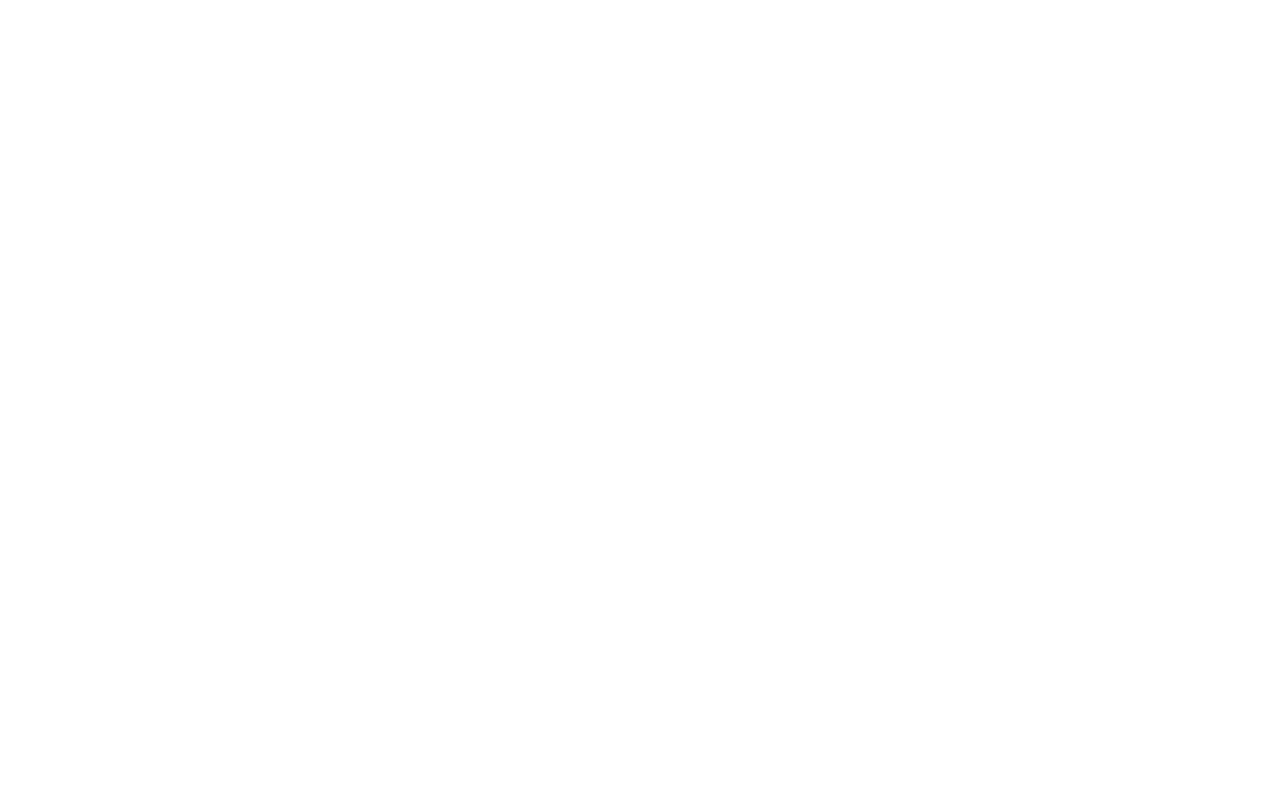
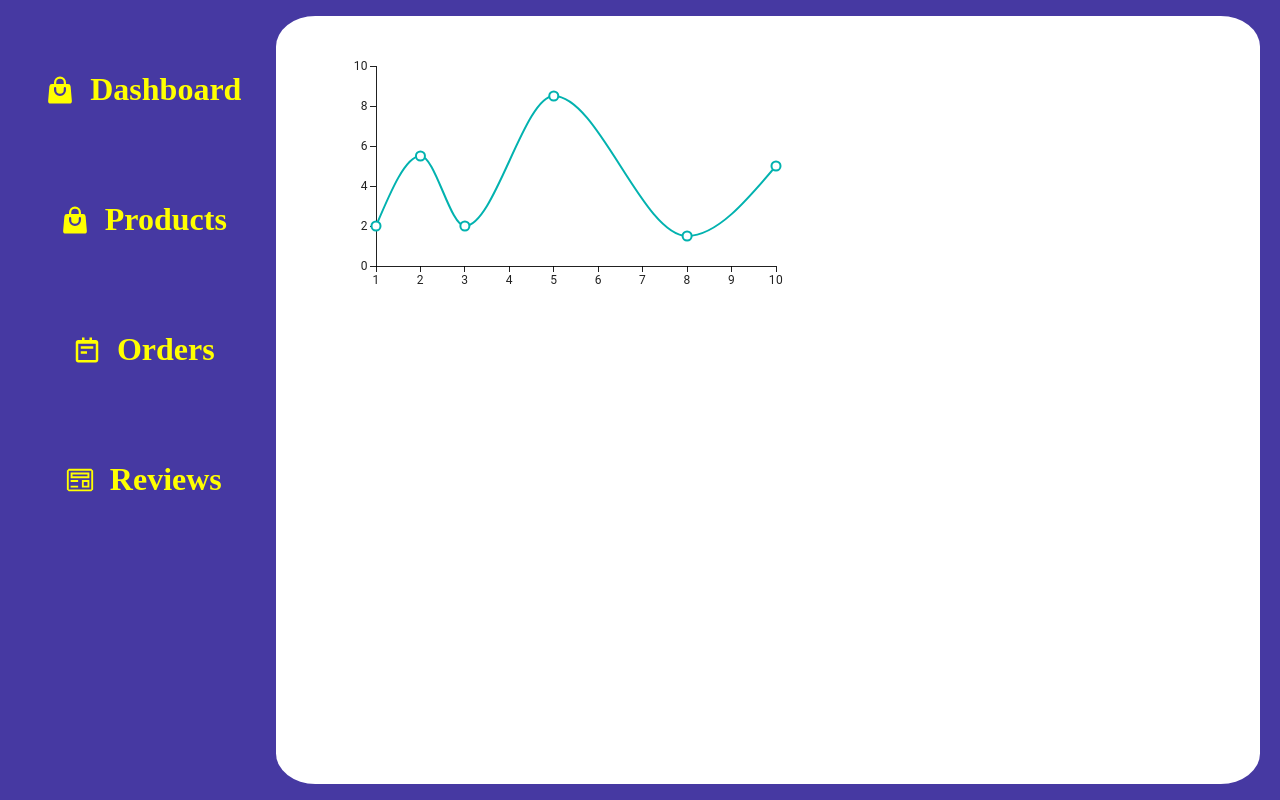
Before and after one commit to alisaghir1/rayn-look-frontend, a React (Vite) app in the folder Rayn-look/: page /Admin in a window 1280 px wide. Before the commit this address had no page. Built offline with nearby package versions, Linux system fonts and the light colour scheme.

Commit message:
finished the basic design of the dashboard

```diff
--- a/Rayn-look/package.json
+++ b/Rayn-look/package.json
@@ -10,9 +10,12 @@
     "preview": "vite preview"
   },
   "dependencies": {
+    "@mui/x-charts": "^6.19.1",
+    "@mui/x-data-grid": "^6.19.1",
     "axios": "^1.6.5",
     "react": "^18.2.0",
     "react-dom": "^18.2.0",
+    "react-icons": "^5.0.1",
     "react-router-dom": "^6.21.2"
   },
   "devDependencies": {
--- a/Rayn-look/src/App.jsx
+++ b/Rayn-look/src/App.jsx
@@ -1,5 +1,6 @@
 import './App.css'
-import { BrowserRouter, Routes, Route, navigate } from 'react-router-dom'
+import { BrowserRouter, Routes, Route, Navigate } from 'react-router-dom'
+import AdminDashboard from './assets/Admin/AdminDashboard'
 
 
 const Layout = () => {
@@ -14,13 +15,14 @@ function App() {
   return (
     <BrowserRouter>
     <Routes>
-      <Route path='/' element={Layout}>
+      <Route path='/' element={<Layout />}>
         <Route />
         <Route />
         <Route />
         <Route />
         <Route />
       </Route>
+      <Route path='/Admin' element={< AdminDashboard/>}></Route>
     </Routes>
     </BrowserRouter>
   )
--- /dev/null
+++ b/Rayn-look/src/assets/Admin/AdminDashboard.css
@@ -0,0 +1,52 @@
+/* @import url("https://fonts.googleapis.com/css2?family=Signika:wght@400;700&display=swap"); */
+
+body {
+  margin: 0;
+  padding: 0;
+}
+
+.Admin-Dashboard {
+  width: 100vw;
+  height: 100vh;
+  background-color: #4639A2;
+  display: grid;
+  grid-template-columns: 20% 80%;
+}
+
+.Admin-sidebar {
+  display: flex;
+  flex-direction: column;
+  color: #ffff00;
+  width: 90%;
+  margin-left: auto;
+  margin-top: 50px;
+  align-items: center;
+  gap: 50px;
+  /* font-family: Signika; */
+}
+
+.Admin-sidebar-section {
+  display: flex;
+  align-items: center;
+  gap: 10px;
+  cursor: pointer
+}
+.Admin-icons {
+  width: 40px;
+  height: 30px;
+}
+
+.Admin-Display {
+  width: 96%;
+  height: 96%;
+  margin: auto;
+  background-color: white;
+  border-radius: 4%;
+}
+
+
+
+.Admin-display-container{
+    width: 90%;
+    margin: auto;
+}
--- /dev/null
+++ b/Rayn-look/src/assets/Admin/AdminDashboard.jsx
@@ -0,0 +1,105 @@
+import './AdminDashboard.css'
+import { HiMiniShoppingBag } from "react-icons/hi2";
+import { BiNotepad } from "react-icons/bi";
+import { VscPreview } from "react-icons/vsc";
+import { useState } from 'react';
+import AdminHome from './adminhome/adminhome'
+import Adminproducts from './adminproducts/adminproducts';
+import Adminorders from './adminorders/adminorders';
+import Adminreviews from './adminreviews/adminreviews';
+const AdminDashboard = () => {
+
+
+
+    const [selectedComponent, setSelectedComponent] = useState('Dashboard');
+
+    const handleSidebarClick = (component) => {
+      setSelectedComponent(component);
+    };
+
+    const renderSelectedComponent = () => {
+      switch (selectedComponent) {
+        case 'Dashboard':
+          return <AdminHome />;
+        case 'Products':
+            return <Adminproducts />;
+        case 'Orders':
+            return <Adminorders />;
+        case 'Reviews':
+            return <Adminreviews />;
+        default:
+          return null;
+      }
+    };
+
+
+
+
+
+
+
+
+
+return (
+
+<div className="Admin-Dashboard">
+
+
+<div className="Admin-sidebar">
+
+<div className='Admin-sidebar-section' onClick={() => handleSidebarClick('Dashboard')}>
+        <HiMiniShoppingBag className="Admin-icons"/>
+<h1>Dashboard</h1>
+</div>
+
+
+
+    <div className='Admin-sidebar-section' onClick={() => handleSidebarClick('Products')}>
+        <HiMiniShoppingBag className="Admin-icons"/>
+<h1>Products</h1>
+</div>
+
+
+
+<div className='Admin-sidebar-section' onClick={() => handleSidebarClick('Orders')}>
+
+<BiNotepad className="Admin-icons"/>
+<h1>Orders</h1>
+</div>
+
+
+
+<div className='Admin-sidebar-section' onClick={() => handleSidebarClick('Reviews')}>
+
+<VscPreview className="Admin-icons"/>
+<h1>Reviews</h1>
+</div>
+
+</div>
+
+
+
+
+<div className="Admin-Display">{renderSelectedComponent()}</div>
+
+
+
+
+
+
+
+
+</div>
+
+
+
+)
+
+
+
+
+
+}
+
+
+export default AdminDashboard
--- /dev/null
+++ b/Rayn-look/src/assets/Admin/adminhome/adminhome.css
@@ -0,0 +1,5 @@
+.admin-home-container{
+    width: 100%;
+display: grid;
+grid-template-columns: 1fr 1fr;
+}
--- /dev/null
+++ b/Rayn-look/src/assets/Admin/adminhome/adminhome.jsx
@@ -0,0 +1,25 @@
+import "./adminhome.css"
+import BasicLineChart from "./linechart"
+
+
+const Adminhome = () => {
+    return(
+        <div className="Admin-display-container">
+        <div className="admin-home-container">
+
+
+<div className="product-counter"></div>
+<div className="order-counter"></div>
+
+        </div>
+
+
+
+<BasicLineChart />
+
+
+
+        </div>
+    )
+}
+export default Adminhome
--- /dev/null
+++ b/Rayn-look/src/assets/Admin/adminhome/linechart.jsx
@@ -0,0 +1,19 @@
+import * as React from 'react';
+import { LineChart } from '@mui/x-charts/LineChart';
+
+ const BasicLineChart = () =>{
+  return (
+    <LineChart
+      xAxis={[{ data: [1, 2, 3, 5, 8, 10] }]}
+      series={[
+        {
+          data: [2, 5.5, 2, 8.5, 1.5, 5],
+        },
+      ]}
+      width={500}
+      height={300}
+    />
+  );
+}
+
+export default BasicLineChart
--- /dev/null
+++ b/Rayn-look/src/assets/Admin/adminorders/adminorders.jsx
@@ -0,0 +1,9 @@
+const Adminorders = () => {
+    return(
+        <div className="Admin-display-container">
+            Orders
+        </div>
+    )
+}
+
+export default Adminorders
--- /dev/null
+++ b/Rayn-look/src/assets/Admin/adminproducts/adminproducts.jsx
@@ -0,0 +1,11 @@
+const Adminproducts = () => {
+    return(
+        <div className="Admin-display-container">
+
+            Products
+        </div>
+    )
+}
+
+
+export default Adminproducts
--- /dev/null
+++ b/Rayn-look/src/assets/Admin/adminreviews/adminreviews.jsx
@@ -0,0 +1,10 @@
+const Adminreviews = () => {
+    return(
+        <div className="Admin-display-container">
+            Reviews
+        </div>
+    )
+}
+
+
+export default Adminreviews
```
Also changed, not shown: 1 other file (tests, documents, lock files or other folders).
